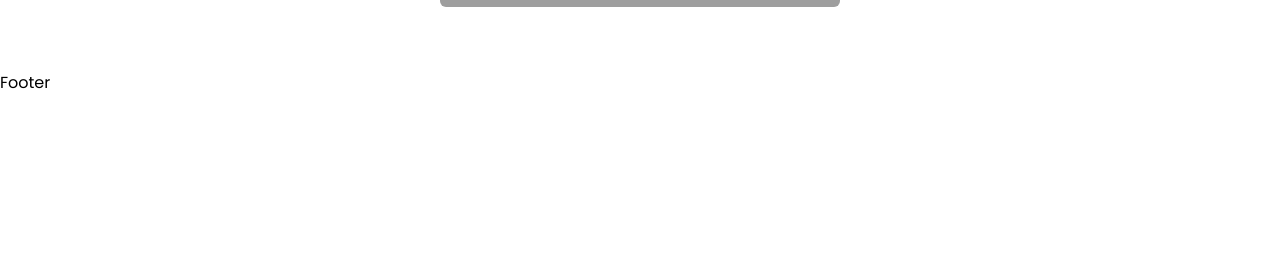
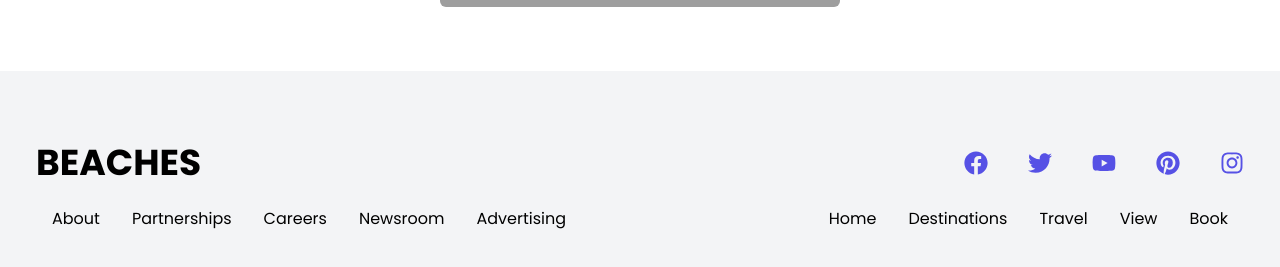
Before and after one commit to HossainRafi/Beaches, a React (Create React App) app: page / in a window 1280 px wide. Shown: the part 2440-2707 px from the top of the page. Before the commit the page ends 2535 px from the top, so only its background shows below. Built offline with nearby package versions, Linux system fonts and the light colour scheme; grey boxes are pictures that could not be loaded; the HTML template or start-up script is replaced by a standard one.

Commit message:
project done

```diff
--- a/src/components/Footer.jsx
+++ b/src/components/Footer.jsx
@@ -1,9 +1,45 @@
-import React from 'react'
+import React from "react";
+import {
+  FaFacebook,
+  FaTwitter,
+  FaInstagram,
+  FaPinterest,
+  FaYoutube,
+} from "react-icons/fa";
 
 const Footer = () => {
   return (
-    <div>Footer</div>
-  )
-}
+    <div className="w-full bg-gray-100 py-16">
+      <div className="max-w-[1240px] mx-auto flex flex-col px-4">
+        <div className="sm:flex text-center justify-between items-center">
+          <h1>BEACHES</h1>
+          <div className="flex justify-between w-full sm:max-w-[280px] my-4">
+            <FaFacebook className="icon" />
+            <FaTwitter className="icon" />
+            <FaYoutube className="icon" />
+            <FaPinterest className="icon" />
+            <FaInstagram className="icon" />
+          </div>
+        </div>
+        <div className="flex justify-between">
+          <ul className="lg:flex">
+            <li>About</li>
+            <li>Partnerships</li>
+            <li>Careers</li>
+            <li>Newsroom</li>
+            <li>Advertising</li>
+          </ul>
+          <ul className="text-right lg:flex">
+            <li>Home</li>
+            <li>Destinations</li>
+            <li>Travel</li>
+            <li>View</li>
+            <li>Book</li>
+          </ul>
+        </div>
+      </div>
+    </div>
+  );
+};
 
-export default Footer
+export default Footer;
```
Also changed, not shown: 1 other file (tests, documents, lock files or other folders).
